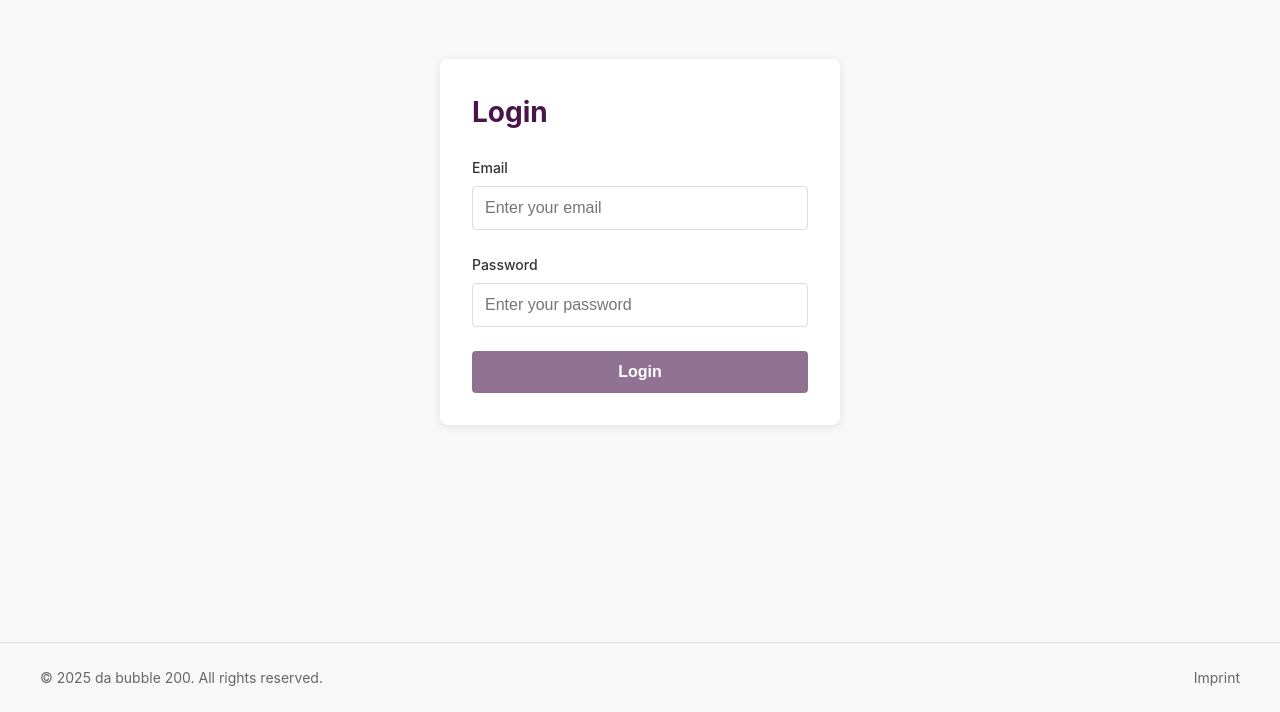
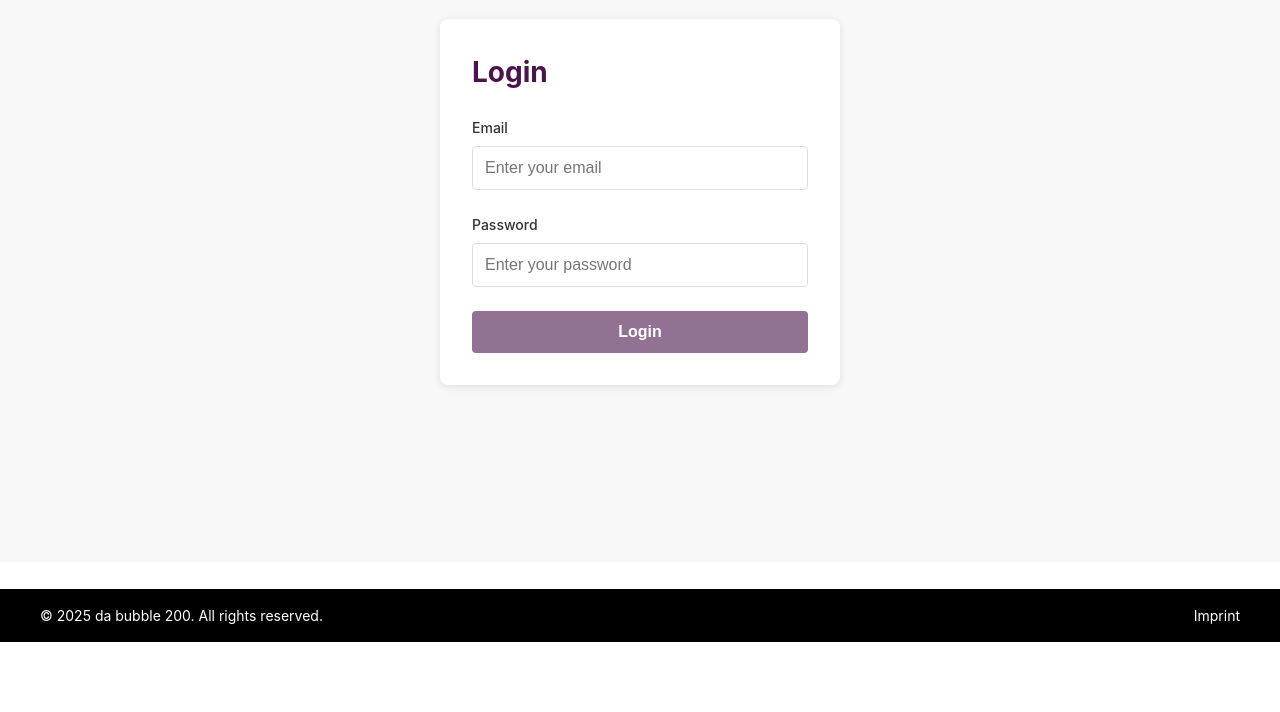
Before and after one commit to Alex-R298/DA-Bubble, an Angular app: page / in a window 1280 px wide. Shown: the part 158-870 px from the top of the page. After the commit the page ends 800 px from the top, so only its background shows below. Built offline with nearby package versions, Linux system fonts and the light colour scheme.

Commit message:
(DES): Update footer to black bar design and adjust login/signup containers

```diff
--- a/src/app/components/footer/footer.component.css
+++ b/src/app/components/footer/footer.component.css
@@ -1,7 +1,7 @@
 .app-footer {
-  background-color: #f8f8f8;
-  border-top: 1px solid #e0e0e0;
-  padding: 1.5rem 2rem;
+  background-color: #000000;
+  padding: 1rem 2rem;
+  width: 100%;
 }
 
 .footer-content {
@@ -14,7 +14,7 @@
 
 .footer-content p {
   margin: 0;
-  color: #666;
+  color: #ffffff;
   font-size: 0.875rem;
 }
 
@@ -24,12 +24,12 @@
 }
 
 .footer-nav a {
-  color: #666;
+  color: #ffffff;
   text-decoration: none;
   font-size: 0.875rem;
-  transition: color 0.2s;
+  transition: opacity 0.2s;
 }
 
 .footer-nav a:hover {
-  color: #4a154b;
+  opacity: 0.8;
 }
--- a/src/app/components/login/login.component.css
+++ b/src/app/components/login/login.component.css
@@ -2,8 +2,9 @@
   display: flex;
   justify-content: center;
   align-items: center;
-  min-height: 100vh;
+  min-height: calc(100vh - 80px);
   background-color: #f8f8f8;
+  padding: 2rem 0;
 }
 
 .login-card {
--- a/src/app/components/signup/signup.component.css
+++ b/src/app/components/signup/signup.component.css
@@ -2,8 +2,9 @@
   display: flex;
   justify-content: center;
   align-items: center;
-  min-height: 100vh;
+  min-height: calc(100vh - 80px);
   background-color: #f8f8f8;
+  padding: 2rem 0;
 }
 
 .signup-card {
```
